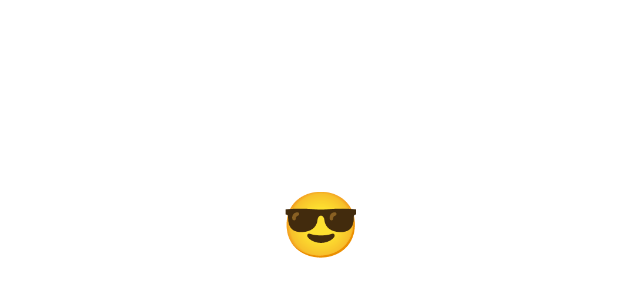
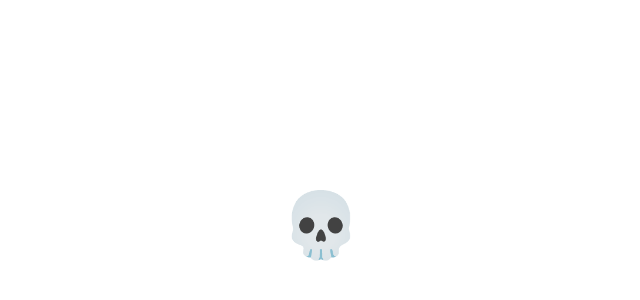
Before and after one commit to ufjf-dcc207/ufjf-dcc207-2024-3-a-atv06-AndreFelipe2611, a React (Vite) app: page / in a window 1280 px wide. Shown: the part 176-476 px from the top of the page, without its empty margins (319-959 px from the left). Built offline with nearby package versions, Linux system fonts and the light colour scheme.

Commit message:
adicionado rendere[ização condicional

```diff
--- a/src/Emoji.tsx
+++ b/src/Emoji.tsx
@@ -1,5 +1,14 @@
 import './Emoji.css'
 
+const EMOJIS = new Map<string, string>([
+    ["happy", "😎"],
+    ["sick", "🤢"],
+    ["dead", "💀"],
+])
+
+
 export default function Emoji(){
-    return <div className= "emoji">😎</div>;
+    let situacao = "dead";
+
+    return <div className='emoji'>{EMOJIS.get(situacao) || "🫥"}</div>;
 }
```
